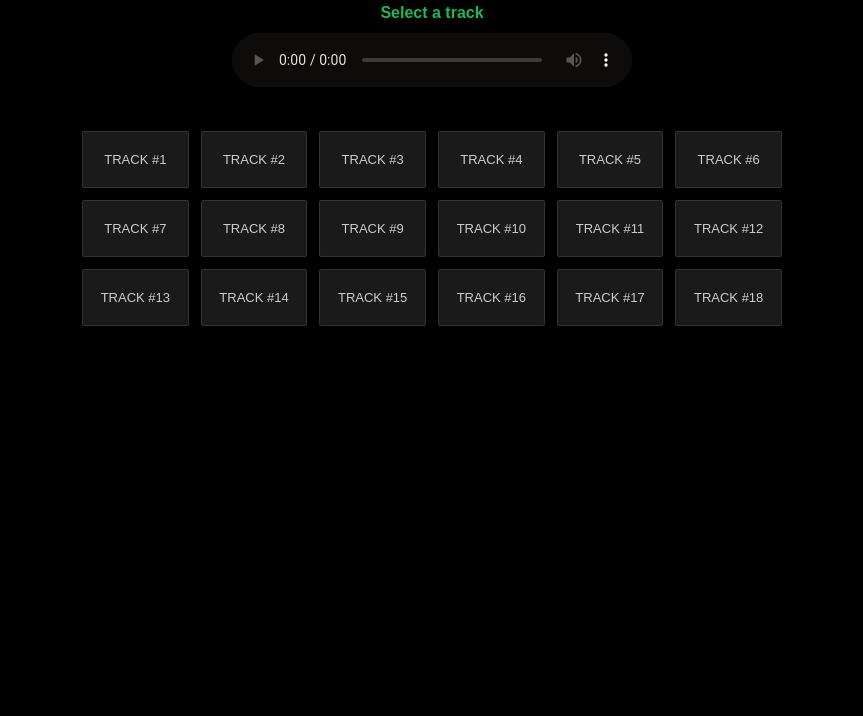
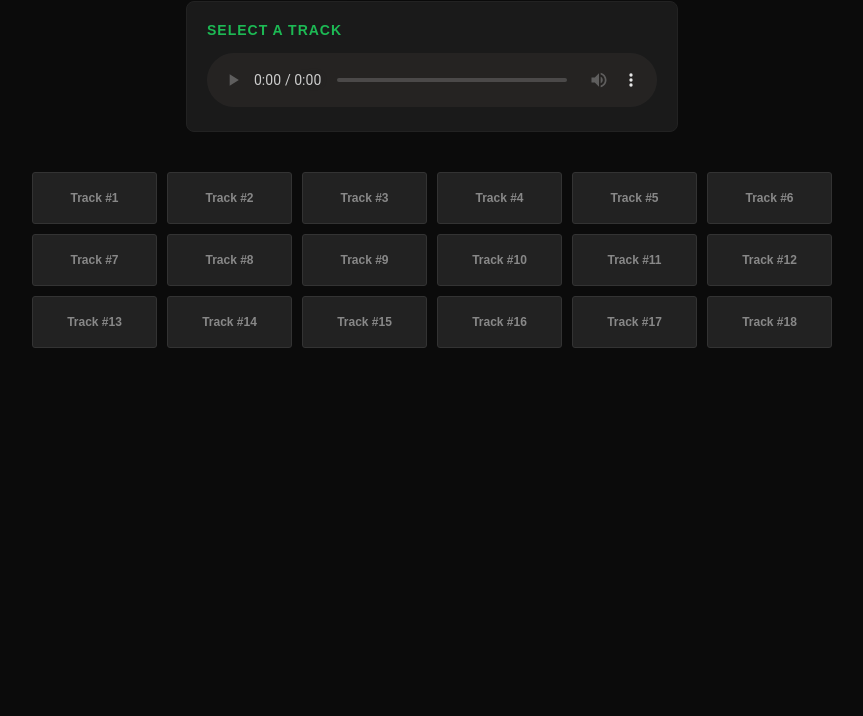
Before and after one commit to yevhenliu/18KiraEssentials, a plain HTML site: page index.html in a window 1280 px wide. Shown: the part 84-800 px from the top of the page, without its empty margins (208-1071 px from the left). Drawn offline with Linux system fonts and the light colour scheme.

Commit message:
Update index.html

```diff
--- a/index.html
+++ b/index.html
@@ -5,40 +5,37 @@
     <meta name="viewport" content="width=device-width, initial-scale=1.0">
     <title>Album Player</title>
     <style>
-        body { font-family: sans-serif; background: #000; color: #fff; display: flex; flex-direction: column; align-items: center; padding: 40px 20px; }
+        body { font-family: sans-serif; background: #0b0b0b; color: #eee; display: flex; flex-direction: column; align-items: center; padding: 40px 20px; margin: 0; }
 
-        /* Album Cover Section */
-        .album-header { margin-bottom: 20px; text-align: center; }
-        .cover-art { width: 350px; height: 350px; background: #222; border-radius: 4px; object-fit: cover; border: 1px solid #333; }
+        .album-header { margin-bottom: 25px; text-align: center; }
+        .cover-art { width: 320px; height: 320px; background: #1a1a1a; border-radius: 4px; object-fit: cover; border: 1px solid #333; box-shadow: 0 10px 30px rgba(0,0,0,0.7); }
 
-        /* Player Controls */
-        .player-container { margin-bottom: 40px; width: 100%; max-width: 400px; text-align: center; }
-        #track-title { margin-bottom: 10px; font-weight: bold; color: #1DB954; min-height: 1.2em; }
-        audio { width: 100%; filter: invert(100%); }
+        .player-container { margin-bottom: 40px; width: 100%; max-width: 450px; background: #1a1a1a; padding: 20px; border-radius: 8px; border: 1px solid #222; }
+        #track-status { margin-bottom: 15px; font-size: 14px; color: #1DB954; font-weight: bold; text-transform: uppercase; letter-spacing: 1px; }
+        audio { width: 100%; filter: invert(90%); }
 
-        /* Song Button Grid */
         .tracklist {
             display: grid;
-            grid-template-columns: repeat(auto-fill, minmax(100px, 1fr));
-            gap: 12px;
-            max-width: 700px;
+            grid-template-columns: repeat(auto-fill, minmax(110px, 1fr));
+            gap: 10px;
+            max-width: 800px;
             width: 100%;
         }
 
         .song-btn {
-            background: #1a1a1a;
-            color: #ccc;
+            background: #222;
+            color: #888;
             border: 1px solid #333;
-            padding: 20px 5px;
-            border-radius: 2px;
+            padding: 18px 5px;
+            border-radius: 3px;
             cursor: pointer;
-            transition: all 0.2s;
-            font-size: 13px;
-            text-transform: uppercase;
+            transition: 0.2s;
+            font-size: 12px;
+            font-weight: 600;
         }
 
-        .song-btn:hover { background: #333; color: #fff; border-color: #666; }
-        .song-btn.active { background: #1DB954; color: #000; border-color: #1DB954; font-weight: bold; }
+        .song-btn:hover { background: #333; color: #fff; }
+        .song-btn.active { background: #1DB954; color: #000; border-color: #1DB954; }
     </style>
 </head>
 <body>
@@ -48,9 +45,9 @@
     </div>
 
     <div class="player-container">
-        <div id="track-title">Select a track</div>
-        <audio id="main-player" controls>
-            <source id="audio-source" src="" type="audio/mpeg">
+        <div id="track-status">Select a Track</div>
+        <audio id="main-player" controls preload="auto">
+            Your browser does not support the audio element.
         </audio>
     </div>
 
@@ -59,11 +56,10 @@
 
     <script>
         const player = document.getElementById('main-player');
-        const source = document.getElementById('audio-source');
-        const titleDisplay = document.getElementById('track-title');
+        const statusDisplay = document.getElementById('track-status');
         const grid = document.getElementById('button-grid');
 
-        // This loop builds all 18 tracks using your specific naming
+        // Build the 18 buttons
         for (let i = 1; i <= 18; i++) {
             const trackName = `Track #${i}`;
             const fileName = `Track #${i}.mp3`;
@@ -73,21 +69,44 @@
             btn.innerText = trackName;
 
             btn.onclick = function() {
-                // Clear active style from other buttons
+                // 1. Highlight the current button
                 document.querySelectorAll('.song-btn').forEach(b => b.classList.remove('active'));
-
-                // Set this button to active
                 btn.classList.add('active');
 
-                // Update player and play
-                titleDisplay.innerText = `Playing: ${trackName}`;
-                source.src = fileName;
+                // 2. Format the URL to handle the '#' character correctly for web servers
+                // We replace '#' with '%23' and ' ' with '%20'
+                const encodedPath = fileName.replace(/#/g, '%23').replace(/ /g, '%20');
+
+                statusDisplay.innerText = "Loading: " + trackName;
+
+                // 3. Reset and Load
+                player.pause();
+                player.src = encodedPath;
                 player.load();
-                player.play();
+
+                // 4. Play logic
+                const playPromise = player.play();
+
+                if (playPromise !== undefined) {
+                    playPromise.then(() => {
+                        statusDisplay.innerText = "Playing: " + trackName;
+                    }).catch(error => {
+                        console.error("Playback error:", error);
+                        statusDisplay.innerText = "Error: File Not Found";
+                    });
+                }
             };
 
             grid.appendChild(btn);
         }
+
+        // Auto-play next track logic
+        player.onended = function() {
+            const currentActive = document.querySelector('.song-btn.active');
+            if (currentActive && currentActive.nextElementSibling) {
+                currentActive.nextElementSibling.click();
+            }
+        };
     </script>
 
 </body>
```
